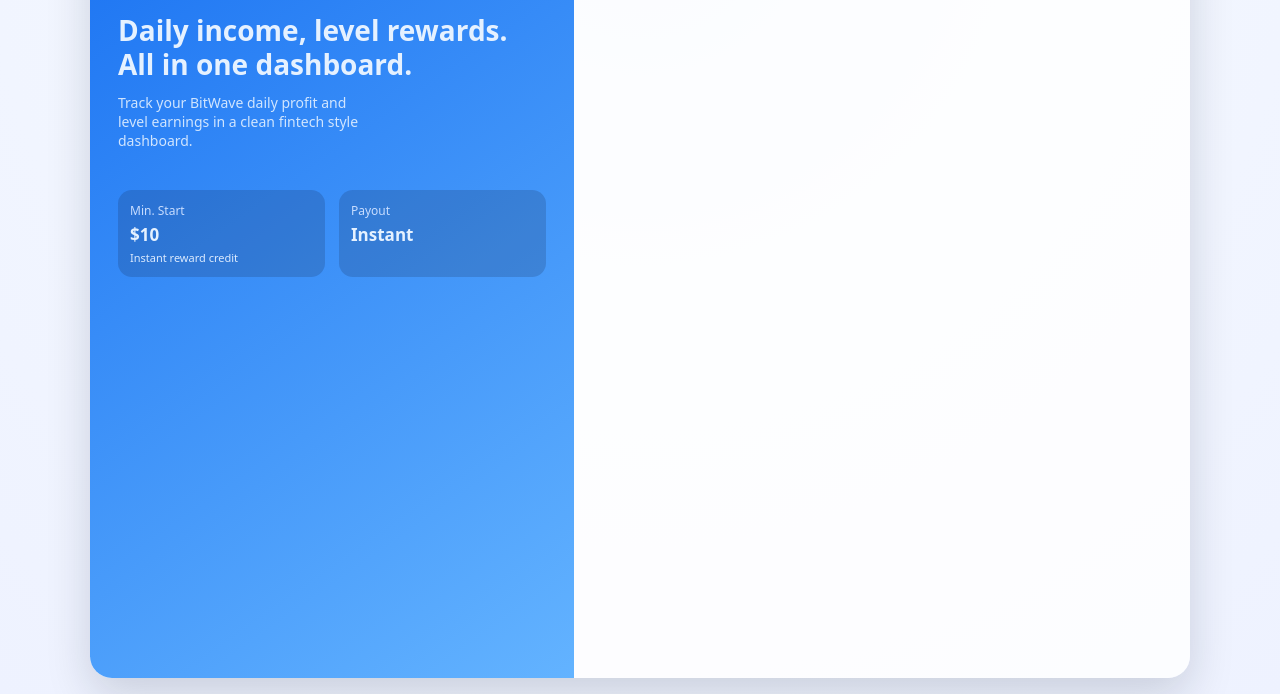
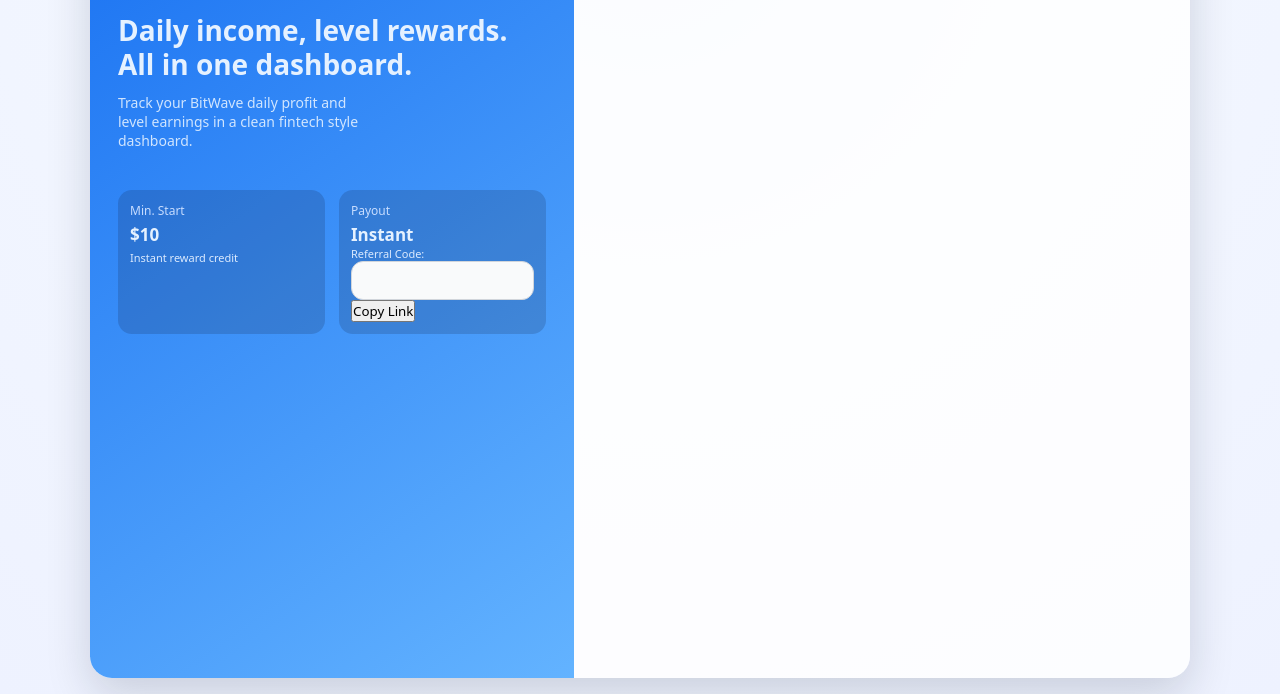
Before and after one commit to Dilsaaz/bitwave-frontend, a plain HTML site: page index.html in a window 1280 px wide. Shown: the part 106-800 px from the top of the page. Drawn offline with Linux system fonts and the light colour scheme.

Commit message:
Implement referral code and link display
Added functionality to fetch and display referral code and link.

```diff
--- a/index.html
+++ b/index.html
@@ -395,3 +395,23 @@
             <div class="left-stat-label">Payout</div>
             <div class="left-stat-value">Instant</div>
             <div style="font-size: 11px; color: #dbeafe; margin
+fetch(`/api/me?phone=${loggedInPhone}`)
+  .then(r => r.json())
+  .then(data => {
+    const myCode = data.referralCode;
+    const myLink = `https://bitwave-frontend.onrender.com/?ref=${myCode}`;
+
+    document.getElementById("ref-code").innerText = myCode;
+    document.getElementById("ref-link").value = myLink; // input me for copy
+  });<p>Referral Code: <span id="ref-code"></span></p>
+<input id="ref-link" readonly>
+<button onclick="copyRef()">Copy Link</button>
+
+<script>
+  function copyRef() {
+    const inp = document.getElementById("ref-link");
+    inp.select();
+    document.execCommand("copy");
+    alert("Referral link copied!");
+  }
+</script>
```
